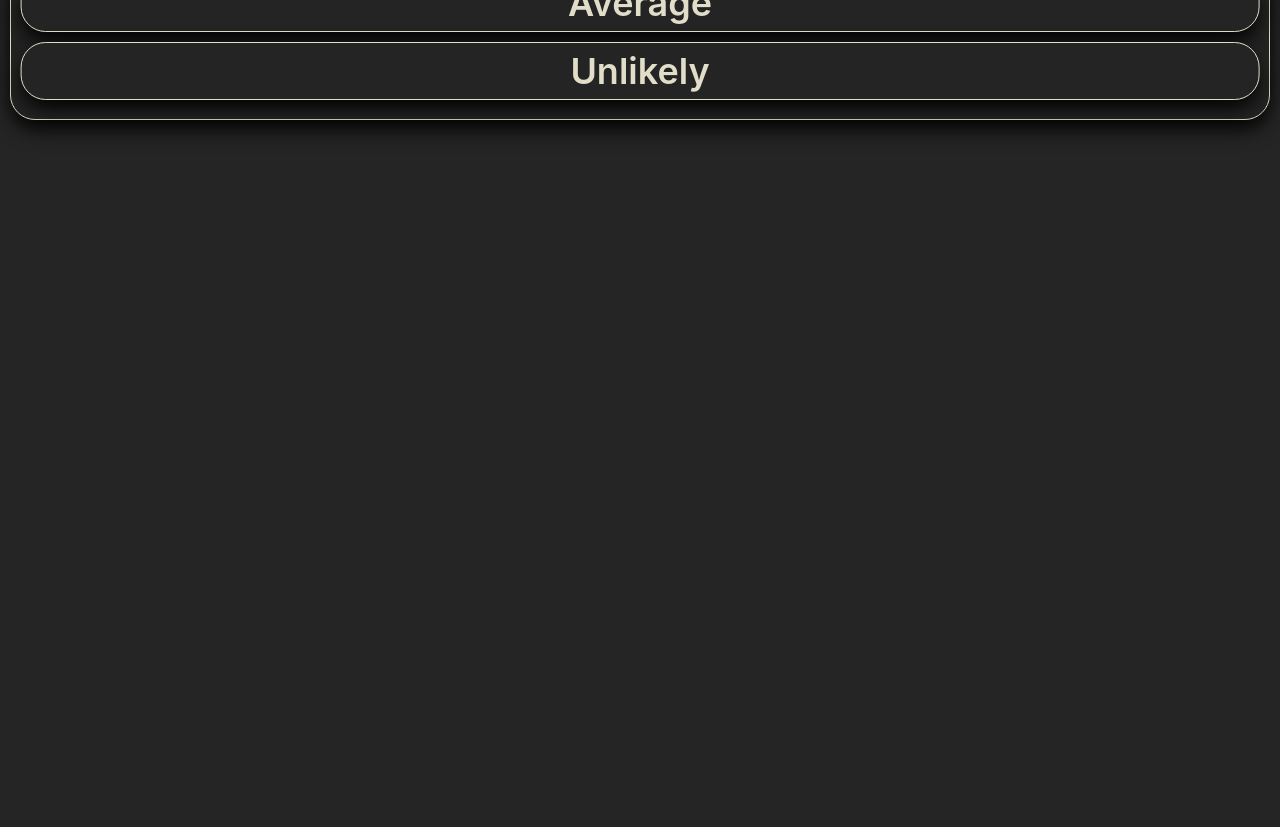
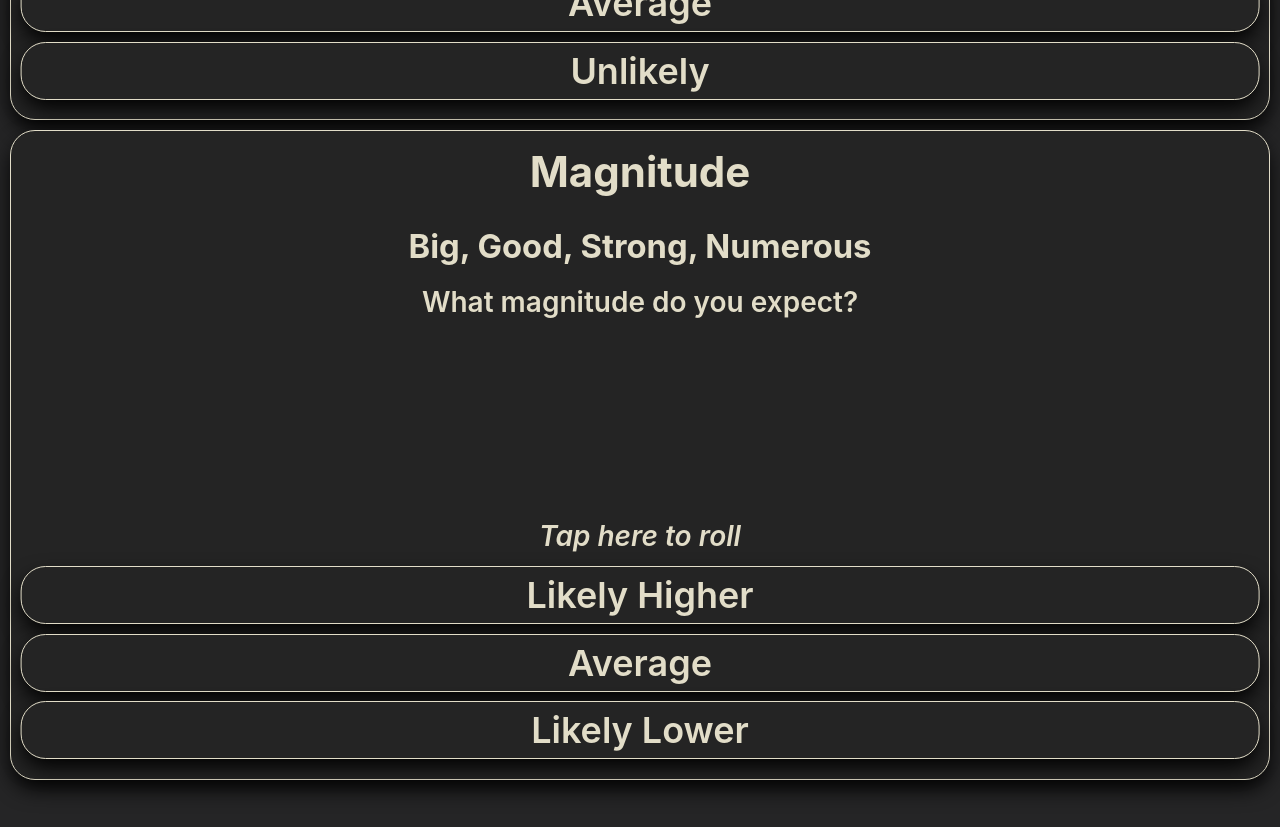
Before and after one commit to DeepSky8/SimpleOracle, an Angular app: page / in a window 1280 px wide. Shown: the part 720-1547 px from the top of the page. Before the commit the page ends 887 px from the top, so only its background shows below. Built offline with nearby package versions, Linux system fonts and the light colour scheme.

Commit message:
how-oracle

```diff
--- /dev/null
+++ b/src/app/data/how-oracle/how-oracle.html
@@ -0,0 +1,37 @@
+<div class="oracle--wrapper">
+    <div class='oracle--topBox'>
+        <h2 class="oracle--spacer--tiny">{{oracle.title}}</h2>
+
+        <div class="rollResults--wrapper oracle--spacer--tiny">
+            @if (rollPrimary>0) {
+            <div id="rollPrimary" [class.rollResults--text--bold]="rollSecondary">Rolled: {{rollPrimary}}</div>
+            }
+            @if (rollSecondary>0) {
+            <div id="rollSecondary" class="rollResults--text--spacer reminder--italic">(and {{rollSecondary}})
+            </div>
+            }
+        </div>
+
+        @if (descPrimary) {
+        <h3 id="descPrimary" class="oracle--spacer--tiny">{{descPrimary}}</h3>
+        }
+        @if (descSecondary) {
+        <div id="descSecondary" class="oracle--spacer--tiny">{{descSecondary}}</div>
+        }
+
+
+    </div>
+    <div class="oracle--bottomBox">
+
+
+
+        @if (descReminder) {
+        <div id="descReminder" class=" reminder--italic oracle--spacer--tiny">{{descReminder}}</div>
+        }
+
+        @for (amount of amounts; track amount) {
+        <button class="rollButtons" (click)="rollDice(amount)">{{amount}}
+        </button>
+        }
+    </div>
+</div>
--- /dev/null
+++ b/src/app/data/how-oracle/how-oracle.scss
@@ -0,0 +1,29 @@
+@use "../../../styles/sizes";
+
+.rollButtons {
+    width: 100%;
+}
+
+.reminder--italic {
+    font-style: italic;
+}
+
+.rollResults--wrapper {
+    display: flex;
+    flex-wrap: wrap;
+    justify-content: center;
+}
+
+.rollResults--text--spacer {
+    padding-left: 5px;
+}
+
+.rollResults--text--bold {
+    font-weight: bold;
+    text-decoration: underline;
+}
+@media only screen and (min-device-width: sizes.$desktop-breakpoint) {
+    .rollButtons {
+        width: 90%;
+    }
+}
--- /dev/null
+++ b/src/app/data/how-oracle/how-oracle.ts
@@ -0,0 +1,82 @@
+import { Component } from '@angular/core';
+import { Oracle } from '../../display/oracle/oracle';
+import { amounts } from '../odds';
+
+@Component({
+  selector: 'app-how-oracle',
+  imports: [],
+  templateUrl: './how-oracle.html',
+  styleUrls: [
+    './how-oracle.scss',
+    '../../../styles/_oracleDefaults.scss'
+  ]
+})
+export class HowOracle extends Oracle {
+  public amounts = Object.values(amounts)
+  rollPrimary: number = 0; // Regular roll
+  rollSecondary: number = 0; // Secondary roll (advantage/disadvantage)
+
+  descPrimary: string = ''
+  descSecondary: string = ''
+  descReminder: string = ''
+
+  override ngOnInit() {
+
+    this.descPrimary = this.oracle.table[0][0][0]
+    this.descSecondary = this.oracle.table[0][0][1]
+    this.descReminder = this.oracle.table[0][0][2]
+  }
+
+  override rollDice(likelihood: string): void {
+
+    const tempRollOne = this.generateRoll(this.oracle.rollCaps.rollOneMax, this.rollPrimary)
+    const tempRollTwo = this.generateRoll(this.oracle.rollCaps.rollTwoMax, this.rollSecondary)
+    const sortedRolls = [tempRollOne, tempRollTwo].sort()
+
+    this.rollPrimary = 0
+    this.rollSecondary = 0
+
+    switch (likelihood) {
+      case amounts.average: {
+        this.rollPrimary = tempRollOne;
+        this.descPrimary = this.oracle.table[0][tempRollOne][0]
+        this.descSecondary = this.oracle.table[0][tempRollOne][1]
+        this.descReminder = this.oracle.table[0][tempRollOne][2]
+
+        break;
+      }
+      case amounts.more: {
+        const tempPrimary = sortedRolls[1]
+        const tempSecondary = sortedRolls[0]
+
+        this.rollPrimary = tempPrimary
+        this.rollSecondary = tempSecondary
+
+        this.descPrimary = this.oracle.table[0][tempPrimary][0]
+        this.descSecondary = this.oracle.table[0][tempPrimary][1]
+        this.descReminder = this.oracle.table[0][tempPrimary][2]
+
+        break;
+      }
+
+      case amounts.fewer: {
+        const tempPrimary = sortedRolls[0]
+        const tempSecondary = sortedRolls[1]
+
+        this.rollPrimary = tempPrimary
+        this.rollSecondary = tempSecondary
+
+        this.descPrimary = this.oracle.table[0][tempPrimary][0]
+        this.descSecondary = this.oracle.table[0][tempPrimary][1]
+        this.descReminder = this.oracle.table[0][tempPrimary][2]
+
+        break;
+      }
+
+      default: {
+
+        break;
+      }
+    }
+  }
+}
--- /dev/null
+++ b/src/app/data/inspiration-oracle/inspiration-oracle.html
@@ -0,0 +1 @@
+<p>inspiration-oracle works!</p>
--- a/src/app/data/odds.ts
+++ b/src/app/data/odds.ts
@@ -3,3 +3,9 @@ export enum odds {
     average = 'Average',
     unlikely = 'Unlikely',
 }
+
+export enum amounts {
+    more = 'Likely Higher',
+    average = 'Average',
+    fewer = 'Likely Lower'
+}
--- a/src/app/data/oracle.model.ts
+++ b/src/app/data/oracle.model.ts
@@ -9,4 +9,5 @@ export interface IOracle {
 
 export enum oracleType {
     yesNo = 'yesNo',
+    magnitude = 'magnitude'
 }
--- a/src/app/data/oracles.ts
+++ b/src/app/data/oracles.ts
@@ -125,5 +125,66 @@ export const oracles: IOracle[] = [
             rollSixMax: 0,
             rollSevenMax: 0,
         },
+    },
+    {
+        title: "Magnitude",
+        type: oracleType.magnitude,
+        table: [
+            // Row Zero
+            [
+                [
+                    // Entry Zero - only displayed during intro
+                    "Big, Good, Strong, Numerous",
+                    "What magnitude do you expect?",
+                    "Tap here to roll"
+                ],
+                [
+                    // Entry One
+                    'Surprisingly lacking',
+                    "",
+                    "Actually, why is it so low?"
+                ],
+                [
+                    // Entry Two
+                    'Less than expected',
+                    "",
+                    "Congrats, or I'm sorry"
+                ],
+                [
+                    // Entry Three
+                    'About average',
+                    "",
+                    "Your intuition was correct"
+                ],
+                [
+                    // Entry Four
+                    'About average',
+                    "",
+                    "Your intuition was correct"
+                ],
+                [
+                    // Entry Five
+                    'More than expected',
+                    "",
+                    "Sorry about that, or congratulations"
+                ],
+                [
+                    // Entry Six
+                    'Extraordinary',
+                    "",
+                    "That's .... many"
+                ],
+            ],
+
+        ],
+        rollCaps: {
+            rollOneMax: 6, // Primary
+            rollTwoMax: 6, // Secondary
+            rollThreeMax: 0, // Twist die
+            rollFourMax: 0, // Subject
+            rollFiveMax: 0, // Action
+            rollSixMax: 0,
+            rollSevenMax: 0,
+        },
     }
 ]
--- a/src/app/display/body/body.ts
+++ b/src/app/display/body/body.ts
@@ -4,6 +4,7 @@ import { oracles } from '../../data/oracles';
 import { YnOracle } from '../../data/yn-oracle/yn-oracle';
 import { Oracle } from '../oracle/oracle';
 import { NgComponentOutlet } from '@angular/common';
+import { HowOracle } from '../../data/how-oracle/how-oracle';
 
 @Component({
   selector: 'app-body',
@@ -23,6 +24,9 @@ export class Body {
       case oracleType.yesNo: {
         return YnOracle
       }
+      case oracleType.magnitude: {
+        return HowOracle
+      }
       default: {
         return YnOracle
       }
--- a/src/app/display/oracle/oracle.ts
+++ b/src/app/display/oracle/oracle.ts
@@ -16,7 +16,7 @@ export class Oracle {
   generateRoll(maxRoll: number, currentRoll: number): number {
     if (maxRoll > 0) {
       const newRoll = Math.floor(Math.random() * maxRoll) + 1
-      return currentRoll !== newRoll ? newRoll : this.generateRoll(maxRoll, currentRoll)
+      return (currentRoll === newRoll ? this.generateRoll(maxRoll, currentRoll) : newRoll)
     } else {
       return 0
     }
```
Also changed, not shown: src/app/data/inspiration-oracle/inspiration-oracle.ts (added, +11 -0 lines), src/app/data/inspiration-oracle/inspiration-oracle.scss (added), 2 other files (tests, documents, lock files or other folders).
